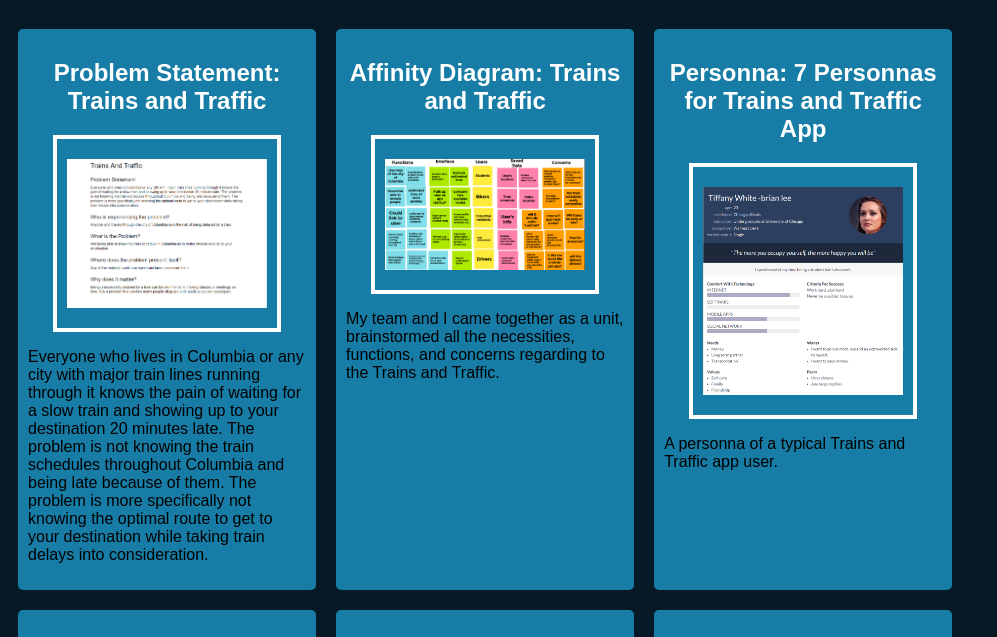
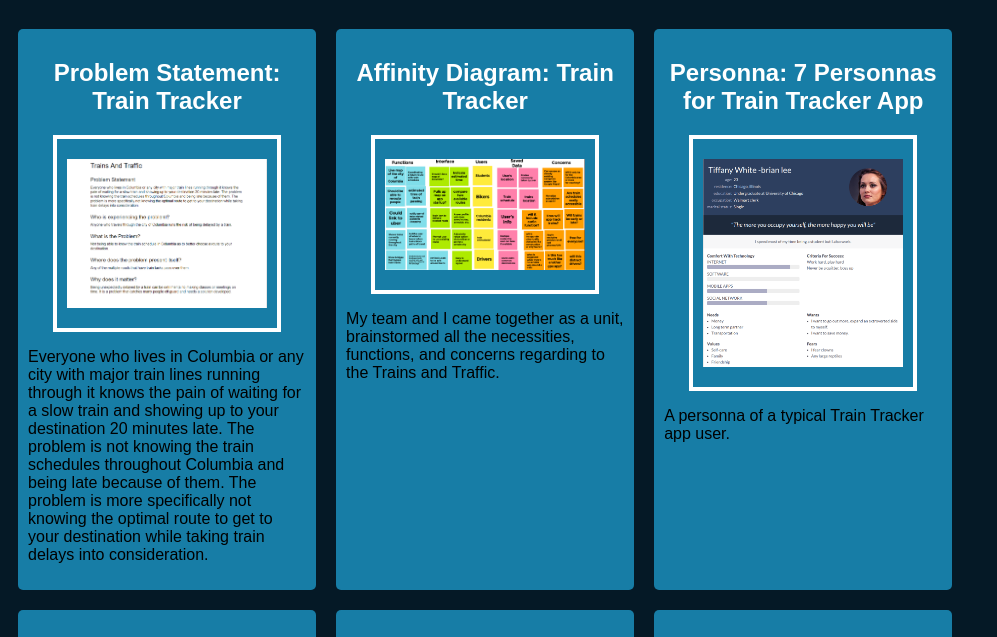
Before and after one commit to BrianL37/BrianL37.github.io, a plain HTML site: page index.html in a window 1280 px wide. Shown: the part 61-698 px from the top of the page, without its empty margins (0-997 px from the left). Drawn offline with Linux system fonts and the light colour scheme.

Commit message:
Add files via upload

```diff
--- a/index.html
+++ b/index.html
@@ -10,7 +10,7 @@
             <!--Problem Statement Assignment-->
                 <section class="assignment">
                     <a href="files/problem-statement.pdf">
-                        <h2>Problem Statement: Trains and Traffic</h2>
+                        <h2>Problem Statement: Train Tracker</h2>
                         </a>
                     <a href="files/problem-statement.pdf">
                         <img src="images/problem-statement.png">
@@ -22,7 +22,7 @@
             <!--Affinity Diagram Assignment-->
                 <section class="assignment">
                     <a href="files/affinity-diagram.pdf">
-                        <h2>Affinity Diagram: Trains and Traffic</h2>
+                        <h2>Affinity Diagram: Train Tracker</h2>
                         </a>
                         <a href="files/affinity-diagram.pdf">
                         <img src="images/affinity-diagram.png">
@@ -36,20 +36,20 @@
                     <!--Personas Assignment-->
                 <section class="assignment">
                     <a href="files/personas.pdf">
-                        <h2>Personna: 7 Personnas for Trains and Traffic App</h2>
+                        <h2>Personna: 7 Personnas for Train Tracker App</h2>
                     </a>
                     <a href="files/personas.pdf">
                         <img src="images/personas.png">
                         </a>
                         <p>
-                            A personna of a typical Trains and Traffic app user.
+                            A personna of a typical Train Tracker app user.
                         <p>
                     </section>
 
                     <!--Storyboards Assignment-->
                 <section class="assignment">
                     <a href="files/storyboards.pdf">
-                        <h2>Storyboard: 7 Storyboard for Trains and Traffic App</h2>
+                        <h2>Storyboard: 7 Storyboard for Train Tracker App</h2>
                         </a>
                         <a href="files/storyboards.pdf">
                         <img src="images/storyboards.png">
@@ -62,7 +62,7 @@
                     <!--Sketches Assignment-->
                 <section class="assignment">
                     <a href="files/sketches.pdf">
-                        <h2>Sketches: 7 Sketches for the train app</h2>
+                        <h2>Sketches: 7 Sketches for the Train Tracker app</h2>
                     </a>
                         <a href="files/sketches.pdf">
                         <img src="images/sketches.png">
```
